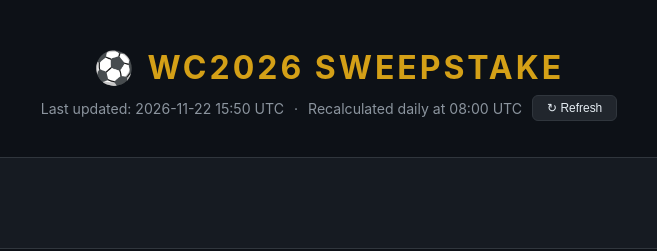
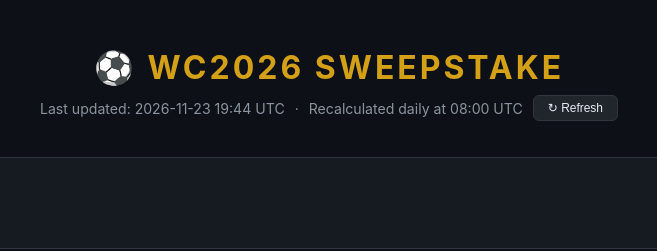
Before and after one commit to 4rani-b/wc2026-sweepstake-1, a plain HTML site: page docs/index.html in a window 1280 px wide. Shown: the top 251 px of the page, 311-968 px from the left. Drawn offline with Linux system fonts and the light colour scheme.

Commit message:
Leaderboard update 2026-11-23 19:44 UTC

```diff
--- a/docs/index.html
+++ b/docs/index.html
@@ -118,7 +118,7 @@ footer {
 <header>
   <h1>⚽ WC2026 Sweepstake</h1>
   <p class="subtitle">
-    <span>Last updated: 2026-11-22 15:50 UTC</span>
+    <span>Last updated: 2026-11-23 19:44 UTC</span>
     <span>·</span>
     <span>Recalculated daily at 08:00 UTC</span>
     <button class="refresh-btn" id="refresh-btn" onclick="triggerRefresh()">↻ Refresh</button>
```
